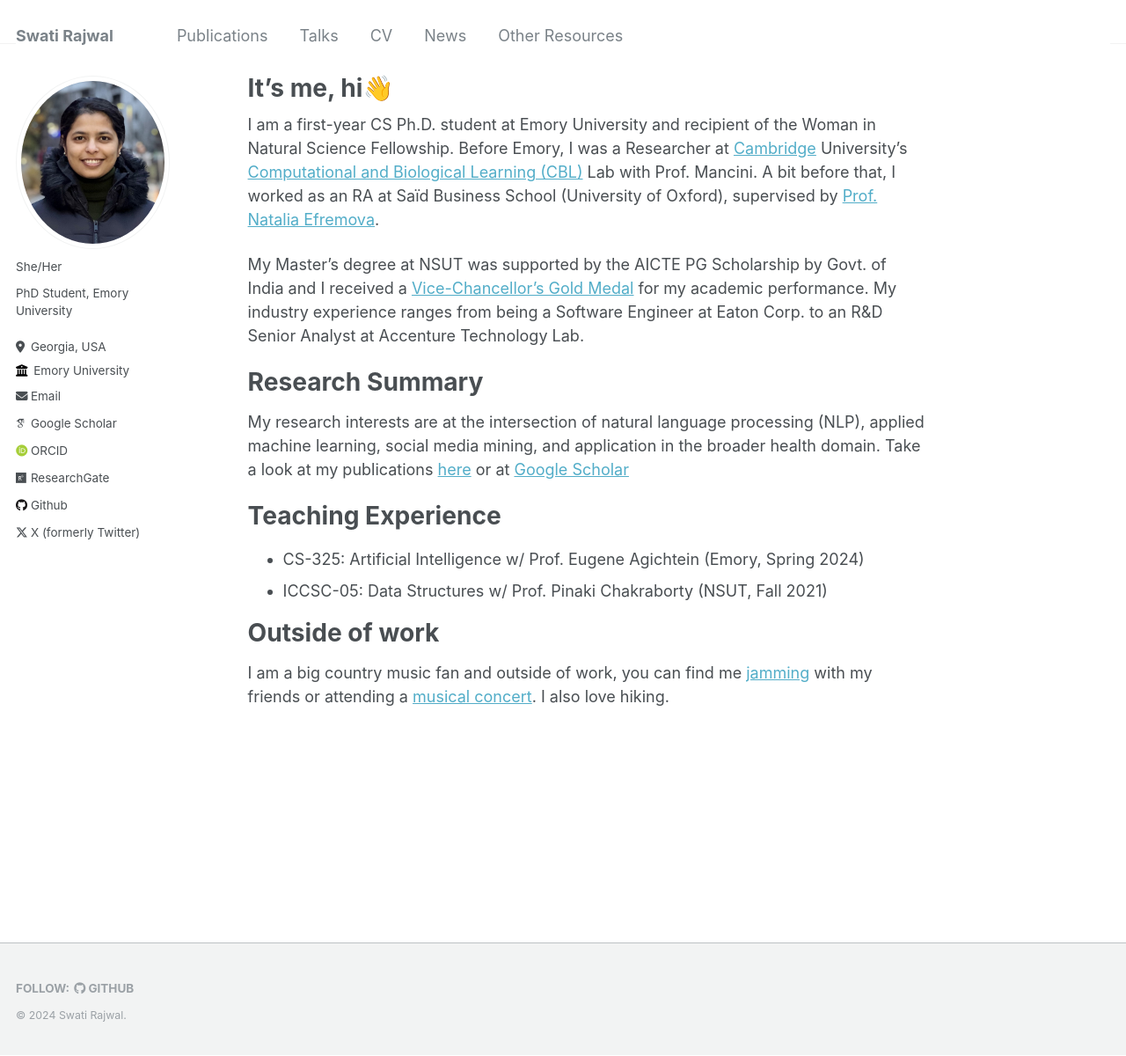
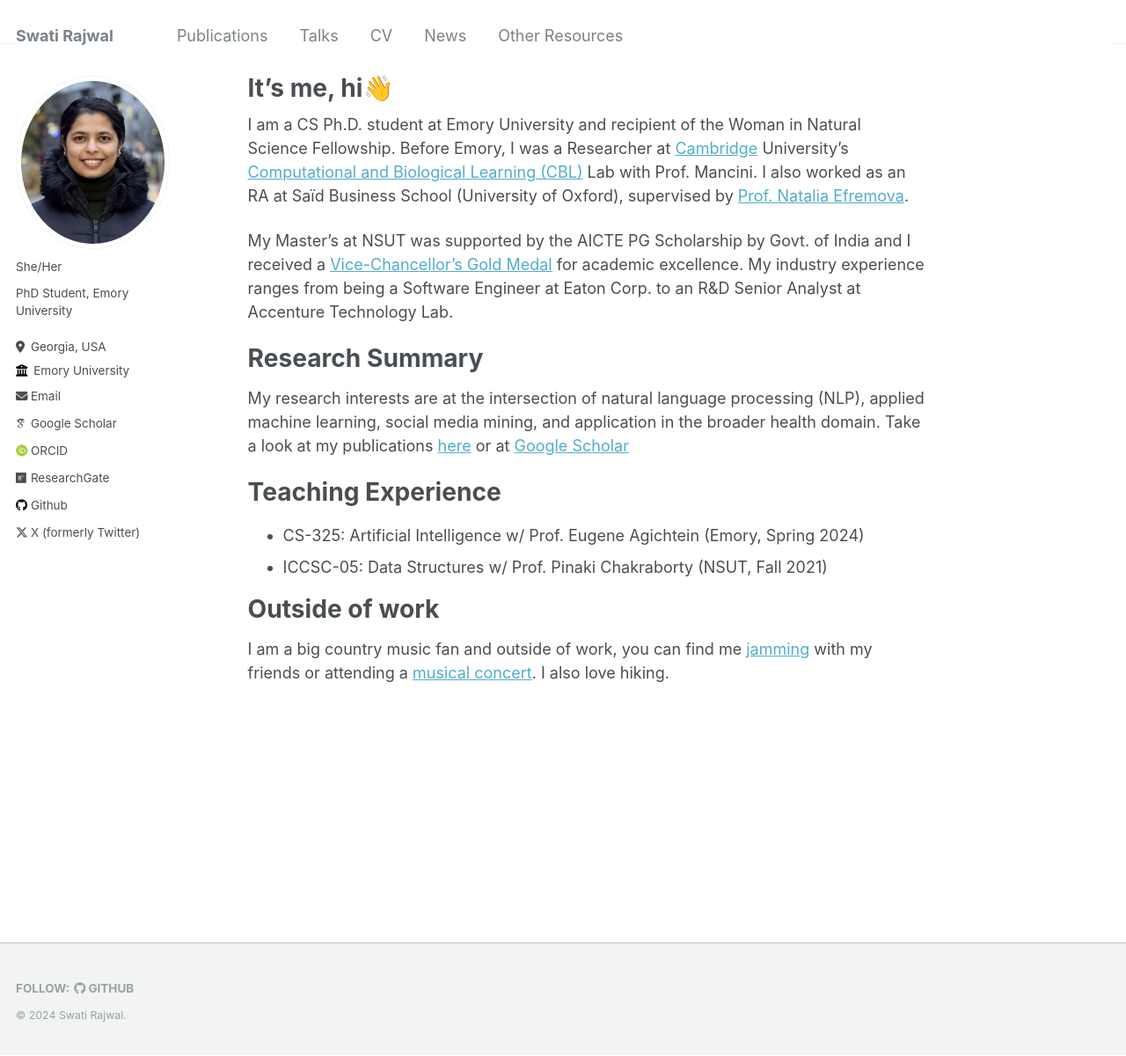
Before and after one commit to swati-rajwal/swati-rajwal.github.io, a Jekyll site: the page built from _pages/about.md, in a window 1280 px wide and 1200 px high. Shown: the whole window at 88% size. Built offline with Jekyll 4.4.1, drawn with Linux system fonts in a browser that asks for light colours; some web fonts are replaced.

Commit message:
Update about.md

```diff
--- a/_pages/about.md
+++ b/_pages/about.md
@@ -7,9 +7,9 @@
   - /about.html
 ---
 
-I am a first-year CS Ph.D. student at Emory University and recipient of the Woman in Natural Science Fellowship. Before Emory, I was a Researcher at <a href="https://neuroscience.cam.ac.uk/member/srajwal/" target="_blank">Cambridge</a> University's <a href="https://cbl-website.onrender.com/" target="_blank">Computational and Biological Learning (CBL)</a> Lab with Prof. Mancini. A bit before that, I worked as an RA at Saïd Business School (University of Oxford), supervised by <a href="https://www.research.ox.ac.uk/researchers/natalia-efremova" target="_blank">Prof. Natalia Efremova</a>.
+I am a CS Ph.D. student at Emory University and recipient of the Woman in Natural Science Fellowship. Before Emory, I was a Researcher at <a href="https://neuroscience.cam.ac.uk/member/srajwal/" target="_blank">Cambridge</a> University's <a href="https://cbl-website.onrender.com/" target="_blank">Computational and Biological Learning (CBL)</a> Lab with Prof. Mancini. I also worked as an RA at Saïd Business School (University of Oxford), supervised by <a href="https://www.research.ox.ac.uk/researchers/natalia-efremova" target="_blank">Prof. Natalia Efremova</a>.
 
-My Master's degree at NSUT was supported by the AICTE PG Scholarship by Govt. of India and I received a <a href="https://www.linkedin.com/feed/update/urn:li:activity:7108505289506627584/" target="_blank">Vice-Chancellor's Gold Medal</a> for my academic performance. My industry experience ranges from being a Software Engineer at Eaton Corp. to an R&D Senior Analyst at Accenture Technology Lab.
+My Master's at NSUT was supported by the AICTE PG Scholarship by Govt. of India and I received a <a href="https://www.linkedin.com/feed/update/urn:li:activity:7108505289506627584/" target="_blank">Vice-Chancellor's Gold Medal</a> for academic excellence. My industry experience ranges from being a Software Engineer at Eaton Corp. to an R&D Senior Analyst at Accenture Technology Lab.
 
 # Research Summary
 My research interests are at the intersection of natural language processing (NLP), applied machine learning, social media mining, and application in the broader health domain. Take a look at my publications <a href="https://swati-rajwal.github.io/publications/" target="_blank">here</a> or at <a href="https://scholar.google.com/citations?user=6AfEraYAAAAJ&hl=en&inst=15365353816232672843" target="_blank">Google Scholar</a>
```
